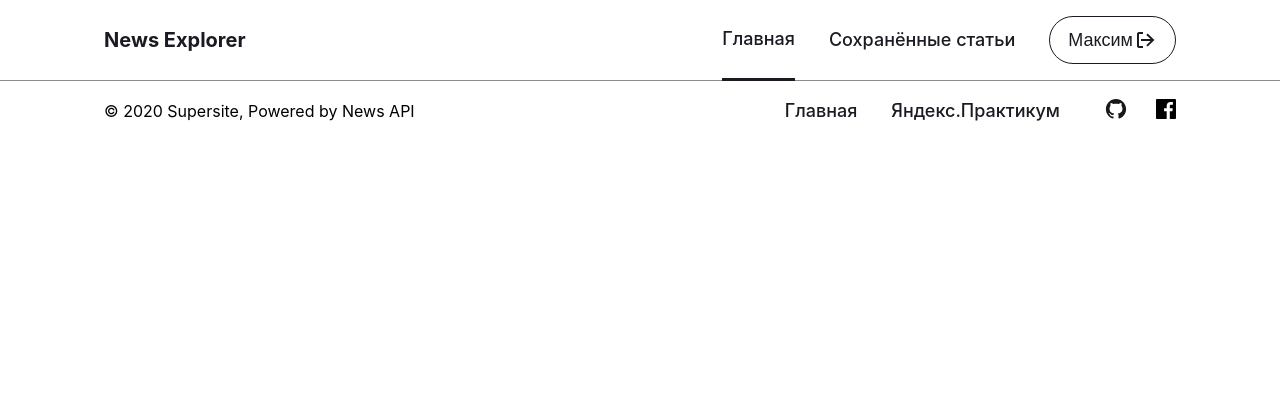
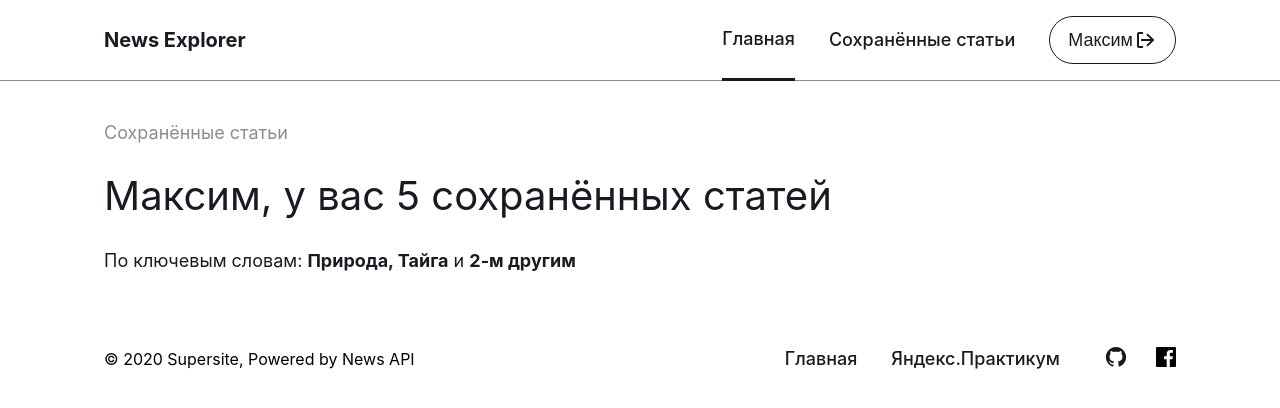
Before and after one commit to Maxxnikitin/news-explorer-frontend, a React (Create React App) app: page / in a window 1280 px wide. Shown: the top 408 px of the page. Built offline with nearby package versions, Linux system fonts and the light colour scheme.

Commit message:
add SavedNewsHeader component

```diff
--- a/src/components/App/App.js
+++ b/src/components/App/App.js
@@ -1,8 +1,8 @@
 import React from 'react';
 import './App.css';
-// import { Route, Switch } from 'react-router-dom';
+import { Route, Switch } from 'react-router-dom';
 // import Main from '../Main/Main';
-// import SavedNewsHeader from '../SavedNewsHeader/SavedNewsHeader';
+import SavedNews from '../SavedNews/SavedNews';
 import Header from '../Header/Header';
 import Footer from '../Footer/Footer';
 
@@ -10,6 +10,11 @@ function App() {
   return (
     <div className="page">
       <Header />
+      <Switch>
+        <Route to='/saved-news'>
+          <SavedNews />
+        </Route>
+      </Switch>
       <Footer />
     </div>
   );
--- a/src/components/SavedNews/SavedNews.css
+++ b/src/components/SavedNews/SavedNews.css
@@ -0,0 +1,3 @@
+.saved-news {
+  padding: 0 104px;
+}
--- a/src/components/SavedNews/SavedNews.js
+++ b/src/components/SavedNews/SavedNews.js
@@ -1,2 +1,13 @@
 import React from 'react';
 import './SavedNews.css';
+import SavedNewsHeader from '../SavedNewsHeader/SavedNewsHeader';
+
+function SavedNews() {
+  return (
+    <section className='saved-news'>
+      <SavedNewsHeader />
+    </section>
+  );
+}
+
+export default SavedNews;
--- a/src/components/SavedNewsHeader/SavedNewsHeader.css
+++ b/src/components/SavedNewsHeader/SavedNewsHeader.css
@@ -0,0 +1,34 @@
+.saved-news-header {
+  padding: 40px 0 56px;
+}
+
+.saved-news-header__about {
+  margin: 0;
+  font-style: normal;
+  font-weight: normal;
+  font-size: 18px;
+  line-height: 24px;
+  color: rgba(26, 27, 34, 0.5);
+}
+
+.saved-news-header__title {
+  margin: 28px 0 30px;
+  font-style: normal;
+  font-weight: normal;
+  font-size: 40px;
+  line-height: 46px;
+  color: #1A1B22;
+}
+
+.saved-news-header__keywords {
+  margin: 0;
+  font-style: normal;
+  font-weight: normal;
+  font-size: 18px;
+  line-height: 24px;
+  color: #1A1B22;
+}
+
+.saved-news-header__keywords_bold {
+  font-weight: bold;
+}
--- a/src/components/SavedNewsHeader/SavedNewsHeader.js
+++ b/src/components/SavedNewsHeader/SavedNewsHeader.js
@@ -1,2 +1,14 @@
 import React from 'react';
 import './SavedNewsHeader.css';
+
+function SavedNewsHeader() {
+  return (
+    <div className='saved-news-header'>
+      <p className='saved-news-header__about'>Сохранённые статьи</p>
+      <h2 className='saved-news-header__title'>Максим, у вас 5 сохранённых статей</h2>
+      <p className='saved-news-header__keywords'>По ключевым словам: <span className='saved-news-header__keywords_bold'>Природа, Тайга</span> и <span className='saved-news-header__keywords_bold'>2-м другим</span></p>
+    </div>
+  );
+}
+
+export default SavedNewsHeader;
```
